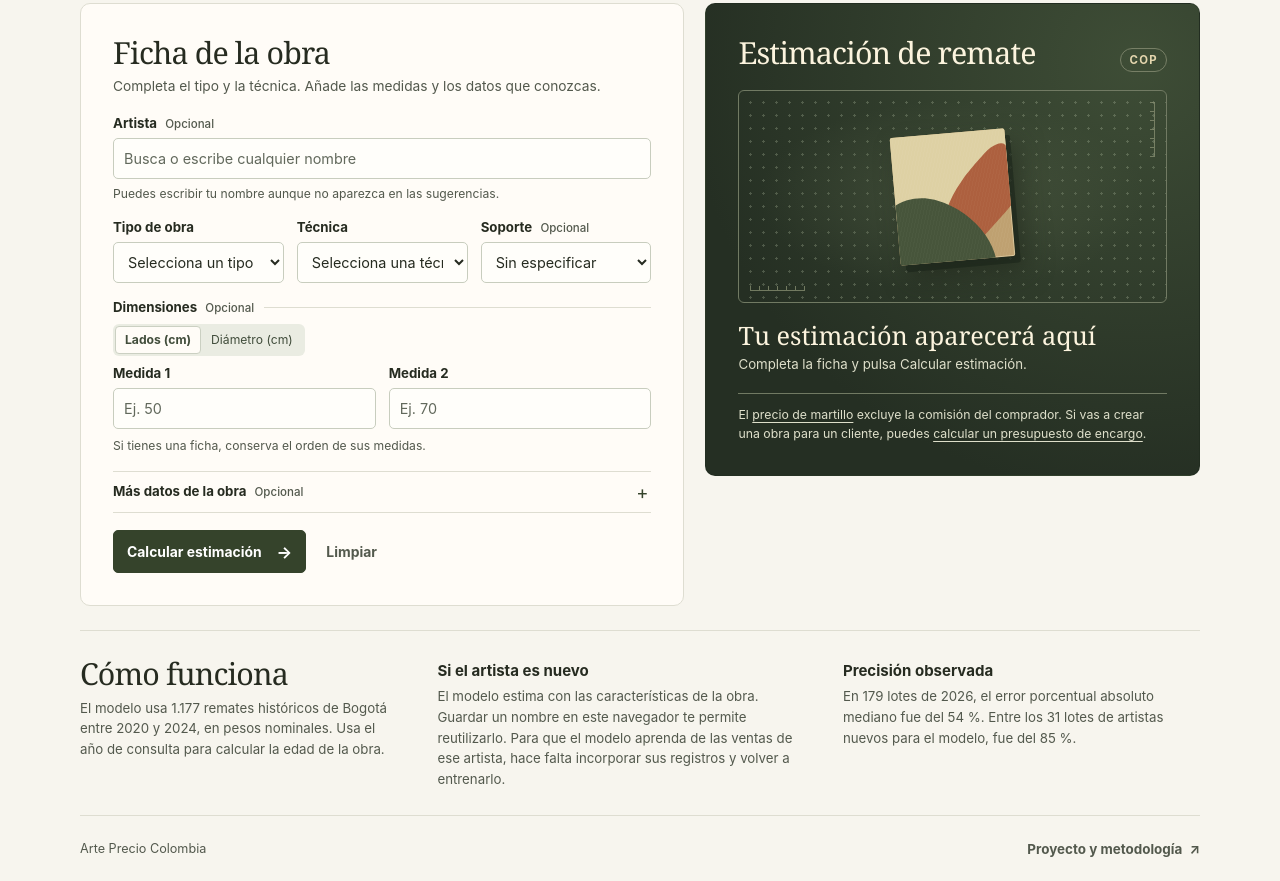
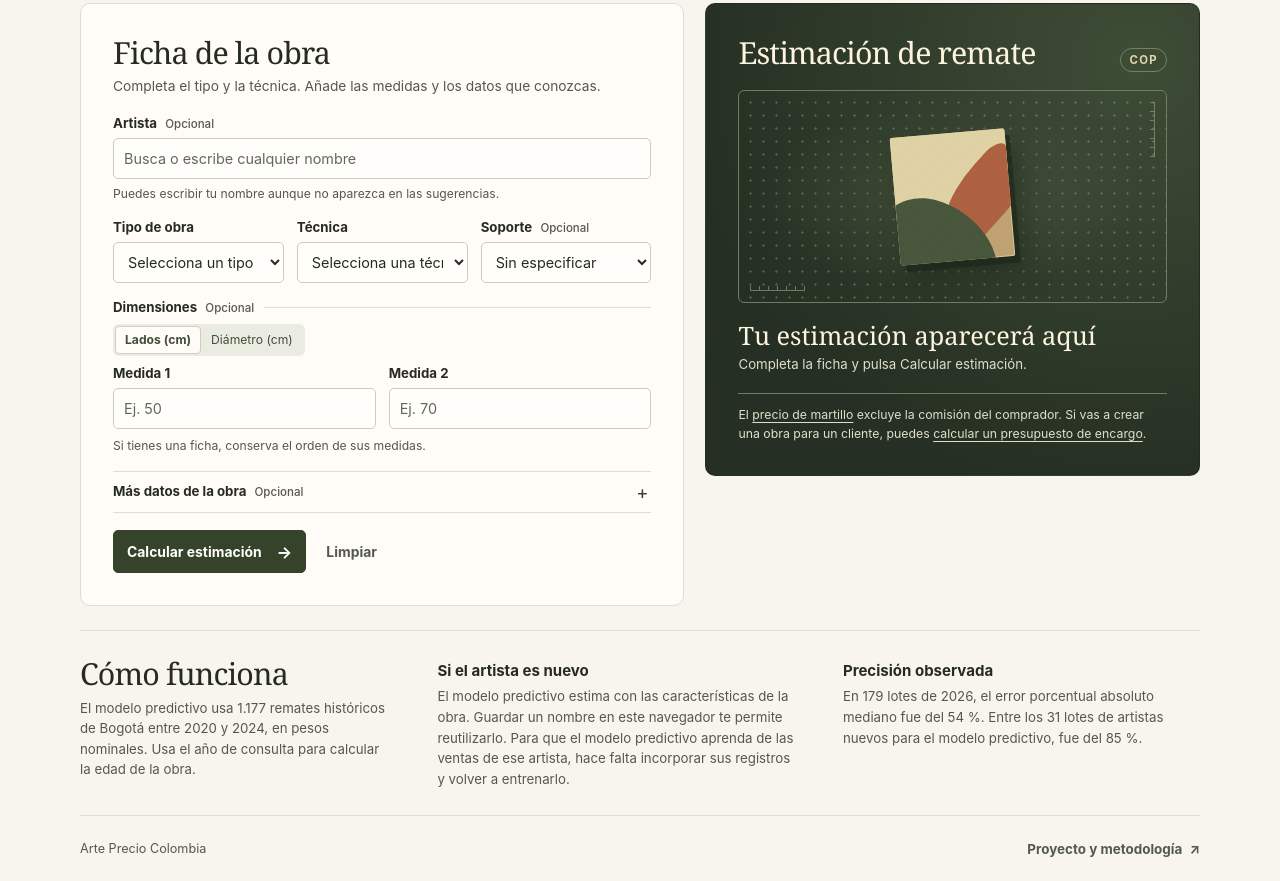
Before and after one commit to joaquinrovi/arte-precio-colombia, a plain HTML site: page docs/cotizador/index.html in a window 1280 px wide. Shown: the part 472-1353 px from the top of the page. Drawn offline with Linux system fonts and the light colour scheme.

Commit message:
Usa modelo predictivo en la guía del cotizador

```diff
--- a/docs/cotizador/app.mjs
+++ b/docs/cotizador/app.mjs
@@ -260,7 +260,7 @@ async function initialize() {
     populateArtistOptions();
     workYear.max = String(saleYear);
     const [fromYear, toYear] = metadata.training_years;
-    byId("training-info").textContent = `El modelo usa ${measurement.format(metadata.training_rows)} remates históricos de Bogotá entre ${fromYear} y ${toYear}, en pesos nominales. Usa el año de consulta para calcular la edad de la obra.`;
+    byId("training-info").textContent = `El modelo predictivo usa ${measurement.format(metadata.training_rows)} remates históricos de Bogotá entre ${fromYear} y ${toYear}, en pesos nominales. Usa el año de consulta para calcular la edad de la obra.`;
 
     saveArtistButton.addEventListener("click", toggleSavedArtist);
     exampleButton.addEventListener("click", loadExample);
--- a/docs/cotizador/index.html
+++ b/docs/cotizador/index.html
@@ -169,15 +169,15 @@
     <section id="como-funciona" class="guide" aria-labelledby="guide-title">
       <div>
         <h2 id="guide-title">Cómo funciona</h2>
-        <p id="training-info">El modelo utiliza remates históricos de Bogotá y las características que indicas. Las estimaciones son orientativas.</p>
+        <p id="training-info">El modelo predictivo utiliza remates históricos de Bogotá y las características que indicas. Las estimaciones son orientativas.</p>
       </div>
       <div class="guide-item">
         <h3>Si el artista es nuevo</h3>
-        <p>El modelo estima con las características de la obra. Guardar un nombre en este navegador te permite reutilizarlo. Para que el modelo aprenda de las ventas de ese artista, hace falta incorporar sus registros y volver a entrenarlo.</p>
+        <p>El modelo predictivo estima con las características de la obra. Guardar un nombre en este navegador te permite reutilizarlo. Para que el modelo predictivo aprenda de las ventas de ese artista, hace falta incorporar sus registros y volver a entrenarlo.</p>
       </div>
       <div class="guide-item">
         <h3>Precisión observada</h3>
-        <p>En 179 lotes de 2026, el error porcentual absoluto mediano fue del 54&nbsp;%. Entre los 31 lotes de artistas nuevos para el modelo, fue del 85&nbsp;%.</p>
+        <p>En 179 lotes de 2026, el error porcentual absoluto mediano fue del 54&nbsp;%. Entre los 31 lotes de artistas nuevos para el modelo predictivo, fue del 85&nbsp;%.</p>
       </div>
     </section>
   </main>
```
